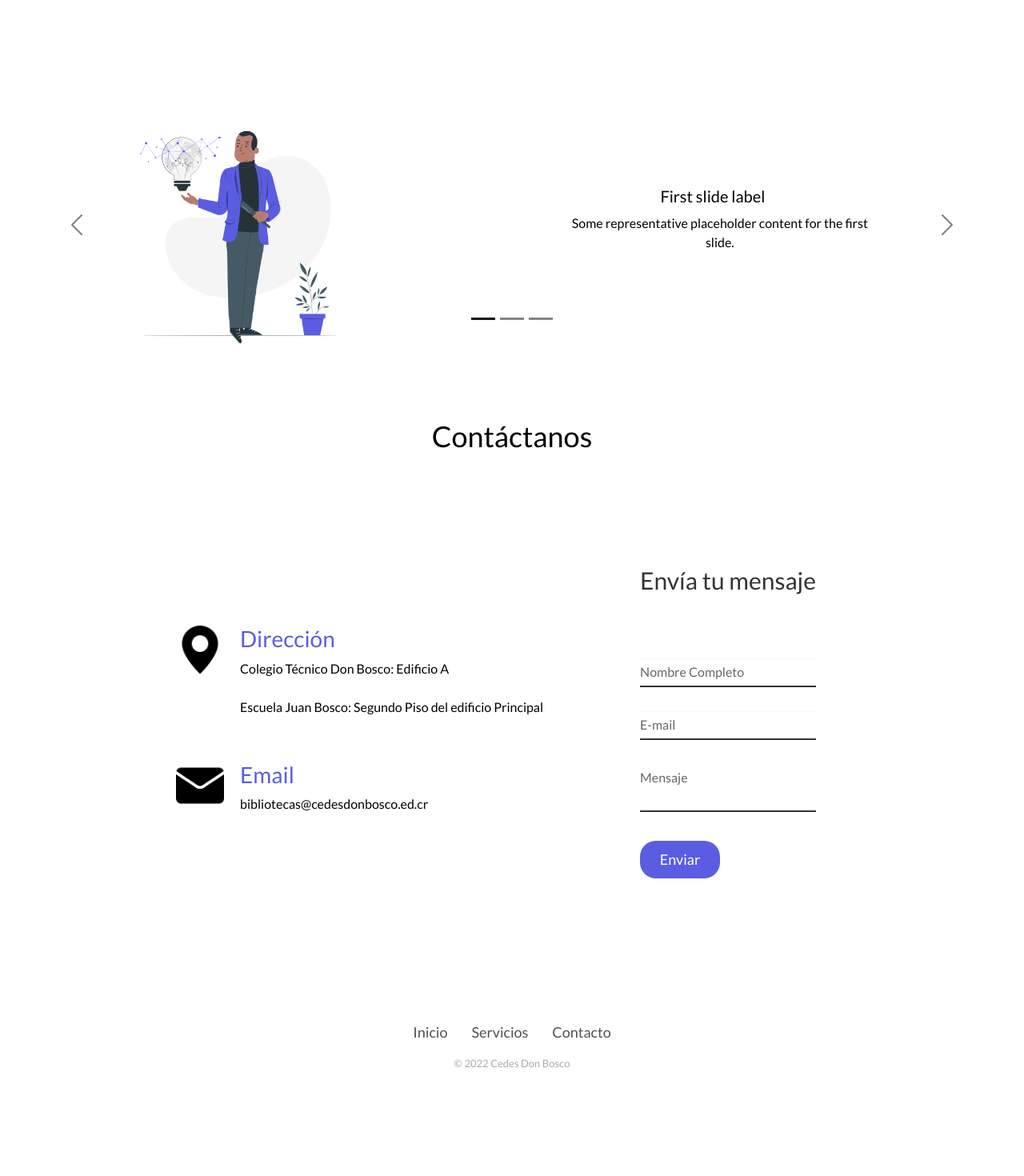
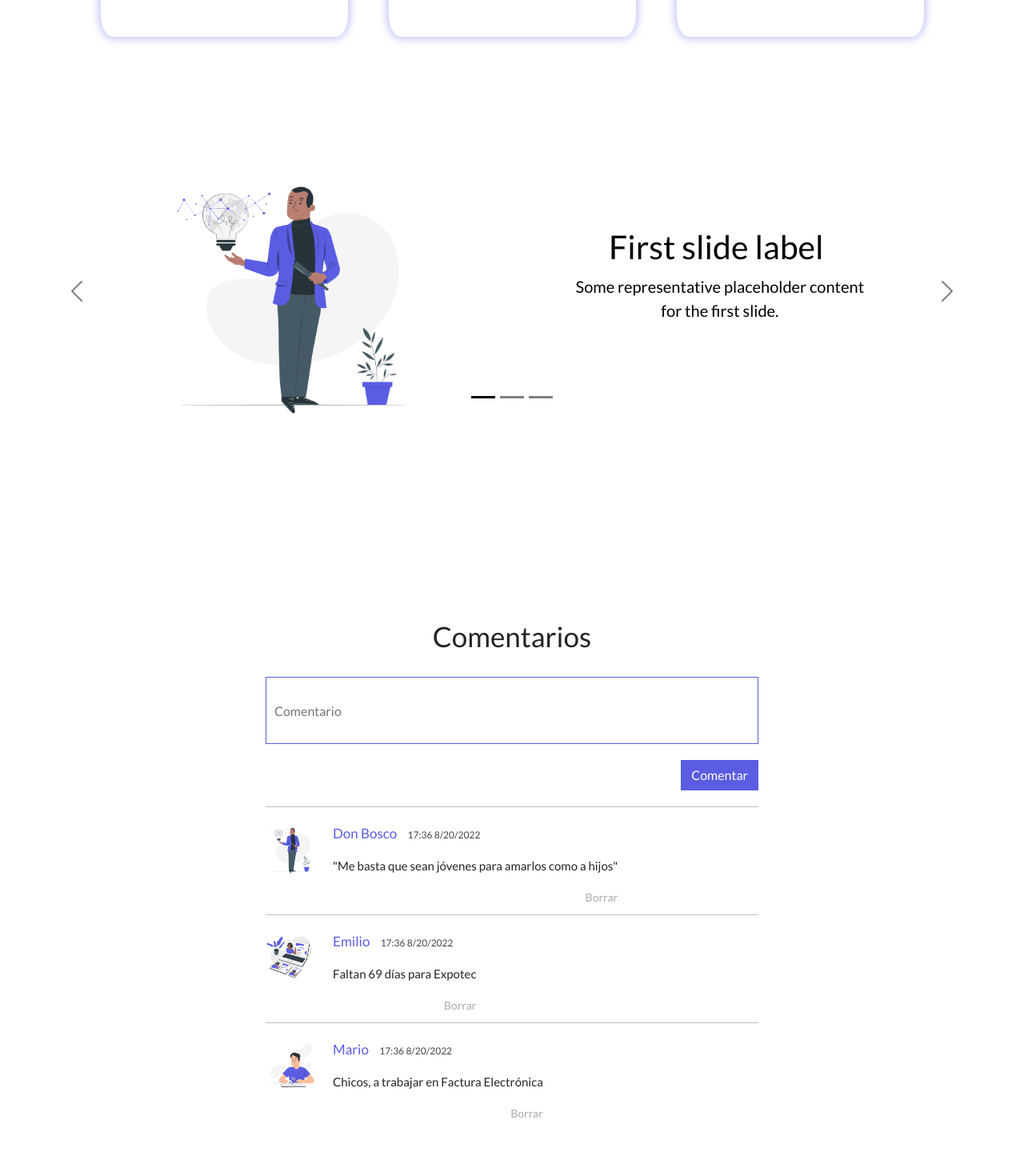
Before and after one commit to Bivic-DB/pou, a React (Create React App) app in the folder client/: page / in a window 1280 px wide. Shown: the part 1160-2630 px from the top of the page at 80% size. Before the commit the page ends 2555 px from the top, so only its background shows below. Built offline with nearby package versions, Linux system fonts and the light colour scheme.

Commit message:
Actualización
asd

```diff
--- a/client/src/pages/Home.js
+++ b/client/src/pages/Home.js
@@ -23,7 +23,7 @@ function Home() {
           <h2 className='h2Home'>Biblioteca Virtual Cedes Don Bosco</h2>
           <div className='Homebar'></div>
           <p className='pHome'>Forma parte de generaciones conjuntas de conocimiento</p>
-          <Link to='/registrarse' id='btnHome' className="btn" > Regístrate </Link>
+          <Link to='/registrarse' id='btnHome'  className="btn1" > Regístrate </Link>
           </div>
 
         </div>
@@ -40,7 +40,7 @@ function Home() {
                     <h3>Misión, Visión y Valores</h3>
                 <p>Lorem ipsum dolor sit amet consectetur, adipisicing elit. Nihil modi,
                     voluptatum ab neque distinctio quia molestiae doloribus </p>
-                    <Link to='/' className="btn" > Leer Más </Link>
+                    <Link to='/' className="btn1" > Leer Más </Link>
             </div>
             <div class="columna-metas">
             <img src={Servicios} className="ImgInformacion"/>
@@ -48,14 +48,14 @@ function Home() {
                  <h3>Servicios</h3>
             <p>Lorem ipsum dolor sit amet consectetur, adipisicing elit. Nihil modi,
                 voluptatum ab neque distinctio quia molestiae doloribus </p>
-                <Link to='/' className="btn" > Leer Más </Link>
+                <Link to='/Servicios' className="btn1" > Leer Más </Link>
         </div>
         <div class="columna-metas" id="metasderecha">
         <img src={Historia} className="ImgInformacion"/>
              <h3>Historia</h3>
         <p>Lorem ipsum dolor sit amet consectetur, adipisicing elit. Nihil modi,
             voluptatum ab neque distinctio quia molestiae doloribus </p>
-            <Link to='/' className="btn" > Leer Más </Link>
+            <Link to='/' className="btn1" > Leer Más </Link>
     </div>
               </div>
             </div>
@@ -100,6 +100,54 @@ function Home() {
     <span class="visually-hidden"></span>
   </button>
 </div>
+
+        <div className='container'>
+          <div className='row comentarios justify-content-center'>
+            <div className='col-6'>
+              <h1 className='h1comentarios'>Comentarios</h1>
+              <form action='' className='form_comentarios d-flex justify-content-end flex-wrap'>
+                <input type={"text"} name="" id='' placeholder='Comentario'></input>
+                <button className='btn' type='button'>Comentar</button>
+              </form>
+
+              <div className='media'>
+                <img src={Mision} width="64" height="64" alt="" />
+                <div className='media-body'>
+                  <p className='nombre'>Don Bosco <span>17:36 8/20/2022</span></p>
+                  <p className='comentario'>"Me basta que sean jóvenes para amarlos como a hijos" </p>
+                <div className='botones text-right'>
+                  <a href='#'>Borrar</a>
+                </div>
+                </div>
+              </div>
+
+              <div className='media'>
+                <img src={Servicios} width="64" height="64" alt="" />
+                <div className='media-body'>
+                  <p className='nombre'>Emilio <span>17:36 8/20/2022</span></p>
+                  <p className='comentario'>Faltan 69 días para Expotec</p>
+                <div className='botones text-right'>
+                  <a href='#'>Borrar</a>
+                </div>
+                </div>
+              </div>
+              <div className='media'>
+                <img src={Historia} width="64" height="64" alt="" />
+                <div className='media-body'>
+                  <p className='nombre'>Mario <span>17:36 8/20/2022</span></p>
+                  <p className='comentario'>Chicos, a trabajar en Factura Electrónica</p>
+                <div className='botones text-right'>
+                  <a href='#'>Borrar</a>
+                </div>
+                </div>
+              </div>
+
+            </div>
+          </div>
+        </div>
+
+
+
 
 
 
--- a/client/src/pages/Servicios.js
+++ b/client/src/pages/Servicios.js
@@ -5,10 +5,12 @@ function Servicios(){
  return (
 
      <div>
-    <div class="serv">
-     <h2>Los servicios que brindamos:</h2>
-
-     <table>
+        <div className='serv'>
+<section id="pasos">
+<div class="contenedora">
+    <div class="contenidos">
+        <h2>Servicios  </h2>
+        <table id="pasosarealizar">
         <tr>
             <th> Biblioteca del colegio</th>
             <th> Biblioteca de la escuela</th>
@@ -18,12 +20,15 @@ function Servicios(){
         <tr><td class="servcolegio"> Préstamo de material didáctico.</td><td class="servescuela"> Préstamo de material didáctico.</td></tr>
         <tr><td class="servcolegio"> Préstamo de computadoras.</td><td class="servescuela"> Préstamo de computadoras.</td></tr>
         <tr><td class="servcolegio"> Préstamo de calculadoras.</td></tr>
-       </table>
-       </div>
+        </table>
+        </div>
+        </div>
+</section>
+</div>
 
        <div class='cont_imp'>
        <div class='imp1'>
-       <h3>¡Importante!</h3>
+       <h3 className='h3Servicios'>¡Importante!</h3>
        <p> Para hacer uso de los materiales y todos los servicios que se enlistan arriba, debes asistir a las bibliotecas de manera presencial.</p>
         </div>
        <div class='imp2'>
@@ -35,6 +40,10 @@ function Servicios(){
         <button id='agregarserv'>Agregar servicio</button>
         <button id='adminserv'>Administrar servicio </button>
        </div>
+
+
+
+
        </div>
 
 
--- a/client/src/pages/registrarse.js
+++ b/client/src/pages/registrarse.js
@@ -9,19 +9,19 @@ function registrarse(){
                 <h1> Regístrate </h1>
 
                 <label>Correo:</label>
-                <input type="text" name="CORREO"></input>
+                <input className='inputRegistro' type="text" name="CORREO"></input>
                 <label>Nombre:</label>
-                <input type="text" name="NOMBRE"></input>
+                <input className='inputRegistro' type="text" name="NOMBRE"></input>
                 <label>Primer Apellido:</label>
-                <input type="text" name="APELLIDO"></input>
+                <input className='inputRegistro' type="text" name="APELLIDO"></input>
                 <label>Segundo Apellido:</label>
-                <input type="text" name="2APELLIDO"></input>
+                <input className='inputRegistro' type="text" name="2APELLIDO"></input>
                 <label>Contraseña:</label>
-                <input type="text" name="CONTRASENA"></input>
+                <input className='inputRegistro' type="text" name="CONTRASENA"></input>
                 <label>Rol:</label>
-                <input type="text" name="ROL"></input>
+                <input className='inputRegistro' type="text" name="ROL"></input>
 
-                <button>Registrar</button>
+                <button className='btnRegistro'>Registrar</button>
             </div>
         </div>
     )
--- a/client/src/styles/Home.css
+++ b/client/src/styles/Home.css
@@ -4,21 +4,77 @@
     box-sizing: border-box;
     font-family: 'Lato', sans-serif;
 }
-.imgcarrusel{
-    width: 301px;
-    height: 300px;
-    margin-left: 150px;
-}
 .h5carrusel{
-    margin-left: 56%;
+    margin-left: 57%;
+    font-size: 41px;
+    font-family: 'Lato', sans-serif;
+
 }
 .pcarrusel{
     margin-left: 58%;
-
+    font-size: 20px;
     margin-bottom: 9%;
 }
 .h5carrusel{
     margin-bottom: 10px;
+}
+.imgcarrusel{
+    width: 400px;
+    height: 370px;
+    margin-left: 17%;
+}
+@media (max-width: 1300px){
+    .imgcarrusel{
+        width: 350px;
+        height: 320px;
+        margin-left: 15%;
+    }
+}
+@media (max-width: 1130px){
+    .imgcarrusel{
+        width: 300px;
+        height: 290px;
+        margin-left: 12%;
+    }
+    .h5carrusel{
+        margin-left: 57%;
+        font-size: 36px;
+        font-family: 'Lato', sans-serif;
+
+    }
+    .pcarrusel{
+        margin-left: 58%;
+        font-size: 17px;
+        margin-bottom: 9%;
+    }
+}
+@media (max-width: 750px){
+    .imgcarrusel{
+        width: 300px;
+        height: 290px;
+        margin-left: 19%;
+    }
+    .h5carrusel{
+       display: none;
+
+    }
+    .pcarrusel{
+        display: none;
+    }
+}
+@media (max-width: 414px){
+    .imgcarrusel{
+        width: 300px;
+        height: 290px;
+        margin-left: 14%;
+    }
+    .h5carrusel{
+       display: none;
+
+    }
+    .pcarrusel{
+        display: none;
+    }
 }
 .Header-home{
 
@@ -63,7 +119,7 @@
     margin-inline-end: 0px;
 }
 
-.btn{
+.btn1{
     text-decoration: none;
     display: inline-block;
     background-color: #5A5DE2;
@@ -73,7 +129,7 @@
     border-radius: 30px;
     transition: background 0.5s;
 }
-.btn:hover{
+.btn1:hover{
     background: #36494E;
 }
 .col-2-header img {
@@ -113,7 +169,6 @@
     }
 
 }
-/* Metas */
 
 
 .metas-row{
@@ -214,7 +269,7 @@
 
 .ImgInformacion{
     width: 200px;
-    height: 100px;
+    height: 170px;
     margin: 20px;
     margin-bottom: 50px;
 }
@@ -416,3 +471,82 @@
     }
 
 }
+
+
+/* Comentarios */
+
+.comentarios{
+    margin: 20px 0;
+}
+.h1comentarios{
+    margin-top: 150px;
+}
+
+.form_comentarios input{
+    width: 100%;
+    height: 84px;
+    max-width: 100%;
+    min-width: 100%;
+    min-height: 84px;
+    max-height: 360px;
+    padding: 10px;
+    font-family: 'Lato', sans-serif;
+    line-height: 30px;
+    border: 1px solid #5A5DE2;
+    margin-bottom: 20px;
+}
+
+.form_comentarios .btn{
+    background: #5A5DE2;
+    font-family: 'Lato', sans-serif;
+    border-radius: 0;
+    color: #fff;
+    margin-bottom: 20px;
+}
+.form_comentarios .btn:hover{
+    box-shadow: 0px 0px 9px rgba(0, 0, 0, .35);
+}
+
+.media{
+    border-top: 1px solid #bfbfbf;
+    padding-top: 20px;
+    display: flex;
+
+}
+
+.media img{
+    margin-right: 20px;
+}
+
+.media .nombre{
+    color: #5A5DE2;
+
+}
+.media .nombre span{
+    font-size: 12px;
+    color: #464646;
+    margin-left: 10px;
+}
+
+
+.nombre{
+    font-size: 17px;
+}
+.botones{
+    text-align: right;
+}
+
+.media .comentario{
+    margin-top: 10px;
+    font-size: 15px;
+}
+
+.media .botones{
+    margin-bottom: 10px;
+}
+
+.media .botones a{
+    color: #ACACAC;
+    font-size: 14px;
+    margin-left: 20px;
+}
--- a/client/src/styles/Navbar.css
+++ b/client/src/styles/Navbar.css
@@ -104,7 +104,7 @@ nav label.barIcon:hover{
         padding: 20px 15px;
     }
 }
-@media only screen and (max-width: 768px){
+@media only screen and (max-width: 1050px){
 
     .menuIcon{
         display: block;
--- a/client/src/styles/Registro.css
+++ b/client/src/styles/Registro.css
@@ -4,12 +4,14 @@
     padding: 10px 20px;
     background: #f4f7f8;
     border-radius: 8px;
+    margin-top: 150px;
 }
 h1{
     margin: 0 0 30px 0;
     text-align: center;
+    font-size: 35px;
 }
-input[type="text"]{
+.inputRegistro{
     background-color: rgba(255,255,255,0.1);
     border: none;
     font-size: 16px;
@@ -22,7 +24,7 @@ input[type="text"]{
     box-shadow: 0 1px 0 rgba(0,0,0,0.03) inset;
     margin-bottom: 30px;
 }
-button{
+.btnRegistro{
     padding: 19px 39px 18px 39px;
     color: #fff;
     background-color: #4bc970;
--- a/client/src/styles/Servicios.css
+++ b/client/src/styles/Servicios.css
@@ -1,13 +1,10 @@
 *{
     padding: 0;
     margin: 0;
-
     font-family: 'Lato', sans-serif;
 }
 .serv{
-text-align: center;
-  width: 700px;
-  margin: 0 auto;
+ text-align: center;
   margin-top: 150px;
 }
 h2{
@@ -16,11 +13,11 @@ h2{
 }
 
 table{
-
+  flex-basis: 50%;
   border-spacing: 9px;
 }
 th{
-
+font-size: 17px;
 color: white;
 width: 400px;
 height: 132px;
@@ -31,6 +28,7 @@ box-shadow: #00015249 0px 4px 20px;
 }
 
 .servcolegio{
+font-size: 17px;
 width: 400px;
 height: 132px;
 background: #FBFFFF;
@@ -40,6 +38,7 @@ box-shadow: #00015249 0px 4px 20px;
 }
 
 .servescuela{
+  font-size: 17px;
   width: 400px;
 height: 132px;
 background: #FBFFFF;
@@ -90,3 +89,39 @@ box-shadow: #00015249 0px 4px 20px;
   margin: 0 auto;
   margin-bottom: 250px;
 }
+.contenedora{
+  max-width: 1080px;
+  margin: auto;
+}
+
+table{
+  align-items: center;
+  border-radius: 4px;
+  padding: 10px;
+  width: 100%;
+  background: #B8B8B8;
+  margin-right: 40px;
+  text-align: center;
+}
+
+td{
+  align-content: center;
+  align-items: center;
+  border-radius: 4px;
+  background:#FFFFFF;
+  padding:10px;
+  /* Otra forma de verse es usando width: 100px; (pueden copiar y pegar en caso de que lo quieran ver C:)*/
+  height: 90px;
+  vertical-align:middle;
+  font-weight:200;
+  font-size:18px;
+  color: #000;
+}
+
+
+@media(max-width:500px){
+  .contenedora{
+      margin-right: 2%;
+  margin-left: 2%;
+  }
+}
```
Also changed, not shown: 1 other file (tests, documents, lock files or other folders).
